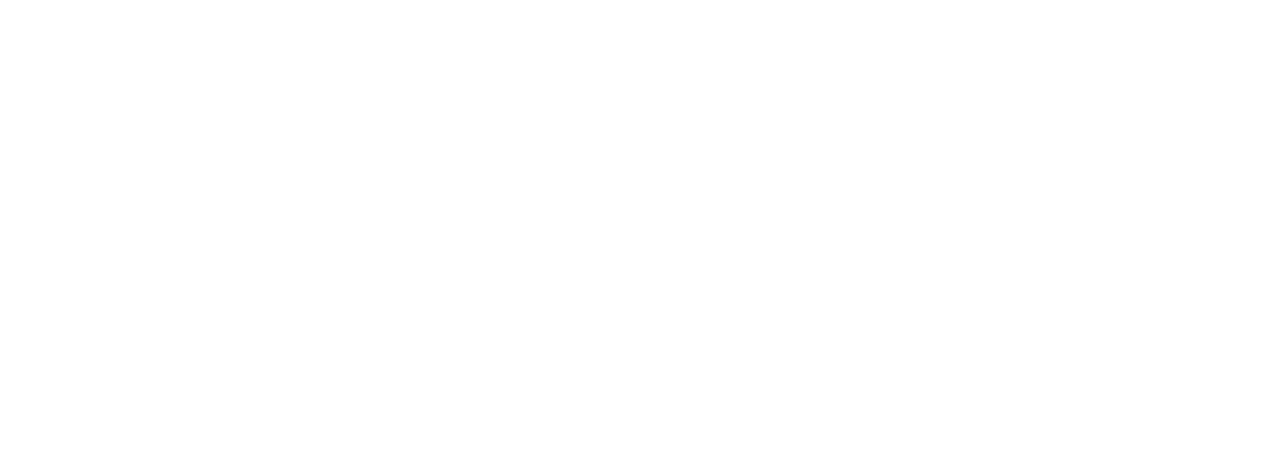
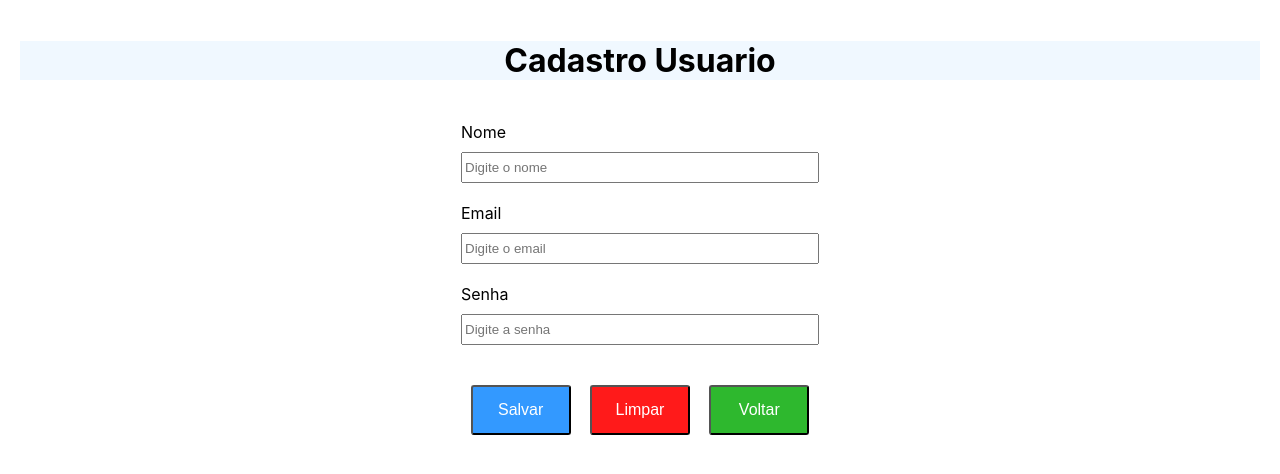
Before and after one commit to otaviohenrique1/app-bolsa-valores-reactjs, a React (Create React App) app: page /novo_usuario in a window 1280 px wide. Shown: the top 474 px of the page. Built offline with nearby package versions, Linux system fonts and the light colour scheme.

Commit message:
Commit 8 dos arquivos

```diff
--- a/package.json
+++ b/package.json
@@ -13,6 +13,7 @@
     "@types/react-dom": "^16.9.0",
     "@types/react-redux": "^7.1.7",
     "formik": "^2.2.9",
+    "idb": "^6.1.2",
     "react": "^17.0.2",
     "react-dom": "^17.0.2",
     "react-icons": "^4.2.0",
--- /dev/null
+++ b/src/components/Formulario/index.tsx
@@ -0,0 +1,8 @@
+import styled from "styled-components";
+
+export const FormularioContainer = styled.div`
+  margin: 20px;
+  display: flex;
+  align-items: center;
+  flex-direction: column;
+`;
--- a/src/components/Titulo/index.tsx
+++ b/src/components/Titulo/index.tsx
@@ -1,6 +1,6 @@
 import styled from "styled-components";
 
-const TituloContainer = styled.div`
+const TituloDashboardContainer = styled.div`
   display: flex;
   flex-direction: row;
   align-items: flex-start;
@@ -31,14 +31,32 @@
   }
 `;
 
+interface TituloDashboardProps {
+  titulo: string;
+}
+
+export function TituloDashboard(props: TituloDashboardProps) {
+  return (
+    <TituloDashboardContainer>
+      <h1>{props.titulo}</h1>
+    </TituloDashboardContainer>
+  );
+}
+
+const TituloEstilizado = styled.h1`
+  width: 100%;
+  background-color: aliceblue;
+  text-align: center;
+`;
+
 interface TituloProps {
   titulo: string;
 }
 
 export function Titulo(props: TituloProps) {
   return (
-    <TituloContainer>
-      <h1>{props.titulo}</h1>
-    </TituloContainer>
+    <TituloEstilizado>
+      {props.titulo}
+    </TituloEstilizado>
   );
 }
--- a/src/pages/CadastroUsuario/index.tsx
+++ b/src/pages/CadastroUsuario/index.tsx
@@ -1,21 +1,117 @@
-import { css } from 'styled-components';
+import { Form, Formik } from 'formik';
+import * as Yup from "yup";
+import { Link, useHistory } from 'react-router-dom';
+import { Campo } from '../../components/Campo';
+import { ErroMensagem } from '../../components/Mensagem';
+import { Botao, BotaoContainer } from '../../components/Botao';
+import { FormularioContainer } from '../../components/Formulario';
+import { Titulo } from '../../components/Titulo';
+import {  } from "module";
 
-css`
-  .titulo-container {
-    width: 100%;
+interface FormTypes {
+  nome: string;
+  email: string;
+  senha: string;
+}
+
+const initialValues = {
+  nome: '',
+  email: '',
+  senha: '',
+};
+
+export function CadastroUsuario() {
+  const history = useHistory();
+
+  const validationSchema = Yup.object().shape({
+    nome: Yup
+      .string()
+      .required('O campo nome é obrigatorio'),
+    email: Yup
+      .string()
+      .email()
+      .required('O campo email é obrigatorio'),
+    senha: Yup
+      .string()
+      .min(8)
+      .max(32)
+      .required('O campo senha é obrigatorio'),
+  });
+
+  async function handleSubmitForm(values: FormTypes) {
+    // alert(`Nome: ${values.nome}
+    // Email: ${values.email}`);
+    // let db;
+    // let request = indexedDB.open("api_usuario_cadastro");
+    // request.onerror = function(event) {
+    //   alert("Erro");
+    //   // alert("Database error: " + event.target.errorCode);
+    // };
+    // request.onsuccess = function(event) {
+    //   db = request.result;
+    // }
+    // request.onupgradeneeded = function(event) {
+    //   console.log('Criando ou atualizando o banco');
+    //   let connection = event.target.result;
+    //   connection.createObjectStore('usuarios');
+    // }
+    alert(`Dados cadastrados`);
+    history.push('/home');
   }
 
-  .titulo-container h1 {
-    text-align: center;
-  }
-`;
-
-export function CadastroUsuario() {
   return (
-    <div>
-      <div className="titulo-container">
-        <h1>Cadastro Usuario</h1>
-      </div>
-    </div>
+    <FormularioContainer>
+      <Titulo titulo="Cadastro Usuario" />
+      <Formik
+        validationSchema={validationSchema}
+        initialValues={initialValues}
+        onSubmit={handleSubmitForm}
+      >
+        {({errors, touched}) => (
+          <Form>
+            <Campo
+              htmlFor="nome"
+              labelCampo="Nome"
+              type="text"
+              name="nome"
+              id="nome"
+              placeholder="Digite o nome"
+              erro={(errors.nome && touched.nome) ? (
+                <ErroMensagem>{errors.nome}</ErroMensagem>
+              ) : null}
+            />
+            <Campo
+              htmlFor="email"
+              labelCampo="Email"
+              type="email"
+              name="email"
+              id="email"
+              placeholder="Digite o email"
+              erro={(errors.email && touched.email) ? (
+                <ErroMensagem>{errors.email}</ErroMensagem>
+              ) : null}
+            />
+            <Campo
+              htmlFor="senha"
+              labelCampo="Senha"
+              type="password"
+              name="senha"
+              id="senha"
+              placeholder="Digite a senha"
+              erro={(errors.senha && touched.senha) ? (
+                <ErroMensagem>{errors.senha}</ErroMensagem>
+              ) : null}
+            />
+            <BotaoContainer>
+              <Botao primary type="submit">Salvar</Botao>
+              <Botao danger type="reset">Limpar</Botao>
+              <Link to='/'>
+                <Botao secondary type="button">Voltar</Botao>
+              </Link>
+            </BotaoContainer>
+          </Form>
+        )}
+      </Formik>
+    </FormularioContainer>
   );
 }
--- a/src/pages/Dashboard/AreaDados/index.tsx
+++ b/src/pages/Dashboard/AreaDados/index.tsx
@@ -2,7 +2,7 @@
 import styled from "styled-components";
 import { CampoBusca } from "../../../components/Campo";
 import * as Yup from "yup";
-import { Titulo } from "../../../components/Titulo";
+import { TituloDashboard } from "../../../components/Titulo";
 import { Grafico } from "../../../components/Grafico";
 import { EmpresasRecentes } from "../EmpresasRecentes";
 
@@ -31,7 +31,7 @@
 
   return (
     <Container>
-      <Titulo
+      <TituloDashboard
         titulo="Dashboard"
       />
       <Formik
--- a/src/pages/Dashboard/EmpresasRecentes/index2.tsx
+++ b/src/pages/Dashboard/EmpresasRecentes/index2.tsx
@@ -6,7 +6,7 @@
 import arrow_left from "../../../assets/images/arrow-left.svg";
 import arrow_right from "../../../assets/images/arrow-right.svg";
 import facebook from "../../../assets/images/facebook.svg";
-import { BotaoFavorito } from "../../../components/BotaoFavorito";
+import { BotaoFavorito } from "../../../components/Botao/BotaoFavorito";
 
 const EmpresasRecentesContainer = styled.div`
 position: absolute;
--- a/src/pages/Login/index.tsx
+++ b/src/pages/Login/index.tsx
@@ -1,10 +1,12 @@
 import { Form, Formik } from 'formik';
-import { useHistory } from 'react-router-dom';
-import styled from 'styled-components';
+import { Link, useHistory } from 'react-router-dom';
+// import styled from 'styled-components';
 import * as Yup from "yup";
 import { Botao, BotaoContainer } from '../../components/Botao';
 import { Campo } from '../../components/Campo';
+import { FormularioContainer } from '../../components/Formulario';
 import { ErroMensagem } from '../../components/Mensagem';
+import { Titulo } from '../../components/Titulo';
 
 interface FormTypes {
   email: string;
@@ -49,11 +51,6 @@
             <Campo
               htmlFor="email"
               labelCampo="Email"
-              // props={{
-              //   type: "email",
-              //   name: "email",
-              //   id: "email"
-              // }}
               type="email"
               name="email"
               id="email"
@@ -65,20 +62,30 @@
             <Campo
               htmlFor="senha"
               labelCampo="Senha"
-              // props={{
-              //   type: "password",
-              //   name: "senha",
-              //   id: "senha"
-              // }}
               type="password"
               name="senha"
               id="senha"
               placeholder="Digite a senha"
-              erro={(errors.email && touched.email) ? (
-                <ErroMensagem>{errors.email}</ErroMensagem>
+              erro={(errors.senha && touched.senha) ? (
+                <ErroMensagem>{errors.senha}</ErroMensagem>
               ) : null}
             />
-            {/* <CampoContainer>
+            <BotaoContainer>
+              <Botao primary type="submit">Salvar</Botao>
+              <Botao danger type="reset">Limpar</Botao>
+              <Link to={'/novo_usuario'}>
+                <Botao secondary type="button">Novo Usuario</Botao>
+              </Link>
+            </BotaoContainer>
+          </Form>
+        )}
+      </Formik>
+    </FormularioContainer>
+  );
+}
+
+/*
+  <CampoContainer>
     <label htmlFor="email">email</label>
     <div>
       <CampoFormulario
@@ -88,8 +95,8 @@
       />
     </div>
     {(errors.email && touched.email) ? (<ErroMensagem>{errors.email}</ErroMensagem>) : null}
-            </CampoContainer> */}
-            {/* <CampoContainer>
+  </CampoContainer>
+  <CampoContainer>
     <label htmlFor="senha">senha</label>
     <div>
       <CampoFormulario
@@ -99,45 +106,8 @@
       />
     </div>
     {(errors.senha && touched.senha) ? (<ErroMensagem>{errors.senha}</ErroMensagem>) : null}
-            </CampoContainer> */}
-            <BotaoContainer>
-              <Botao primary type="submit">Salvar</Botao>
-              <Botao danger type="reset">Limpar</Botao>
-              <Botao secondary type="button">Novo Usuario</Botao>
-              {/* <Botao type="button">Teste</Botao> */}
-            </BotaoContainer>
-          </Form>
-        )}
-      </Formik>
-    </FormularioContainer>
-  );
-}
-
-
-const FormularioContainer = styled.div`
-  margin: 20px;
-  display: flex;
-  align-items: center;
-  flex-direction: column;
-`;
-
-const TituloEstilizado = styled.h1`
-  width: 100%;
-  background-color: aliceblue;
-  text-align: center;
-`;
-
-interface TituloProps {
-  titulo: string;
-}
-
-function Titulo(props: TituloProps) {
-  return (
-    <TituloEstilizado>
-      {props.titulo}
-    </TituloEstilizado>
-  );
-}
+  </CampoContainer>
+*/
 
 /*
   export function Login() {
--- a/src/pages/routes.tsx
+++ b/src/pages/routes.tsx
@@ -1,5 +1,5 @@
 import { BrowserRouter, Switch, Route } from "react-router-dom";
-// import { CadastroUsuario } from "./CadastroUsuario";
+import { CadastroUsuario } from "./CadastroUsuario";
 import { Dashboard } from "./Dashboard";
 import { Login } from "./Login";
 
@@ -9,7 +9,7 @@
       <BrowserRouter>
         <Switch>
           <Route exact path="/" component={Login} />
-          {/* <Route exact path="/cadastro/usuario" component={CadastroUsuario} /> */}
+          <Route exact path="/novo_usuario" component={CadastroUsuario} />
           <Route exact path="/dashboard" component={Dashboard} />
         </Switch>
       </BrowserRouter>
```
Also changed, not shown: src/components/Botao/BotaoFavorito/index.tsx (renamed from src/components/BotaoFavorito/index.tsx), src/components/Botao/BotaoRemover/index.tsx (renamed from src/components/BotaoRemover/index.tsx), 1 other file (tests, documents, lock files or other folders). Lines whose indentation alone changed are shown as unchanged.
